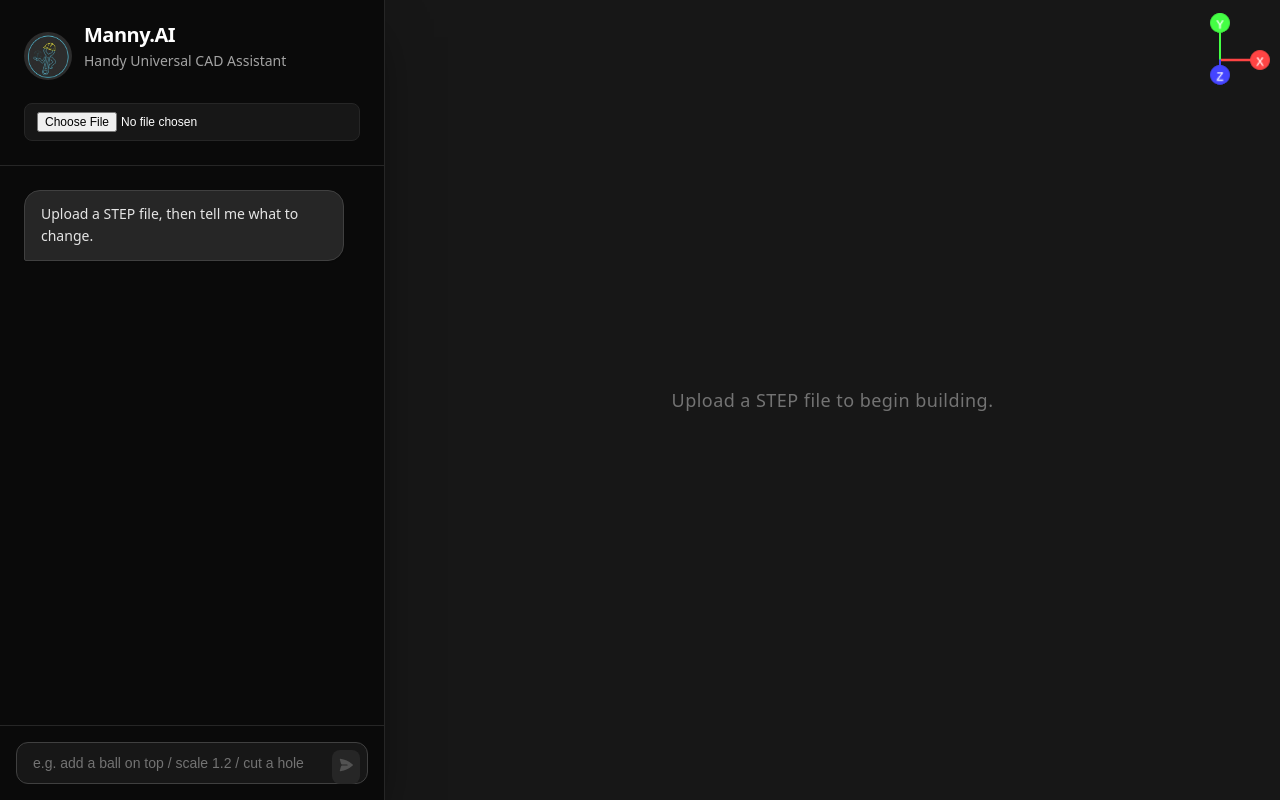
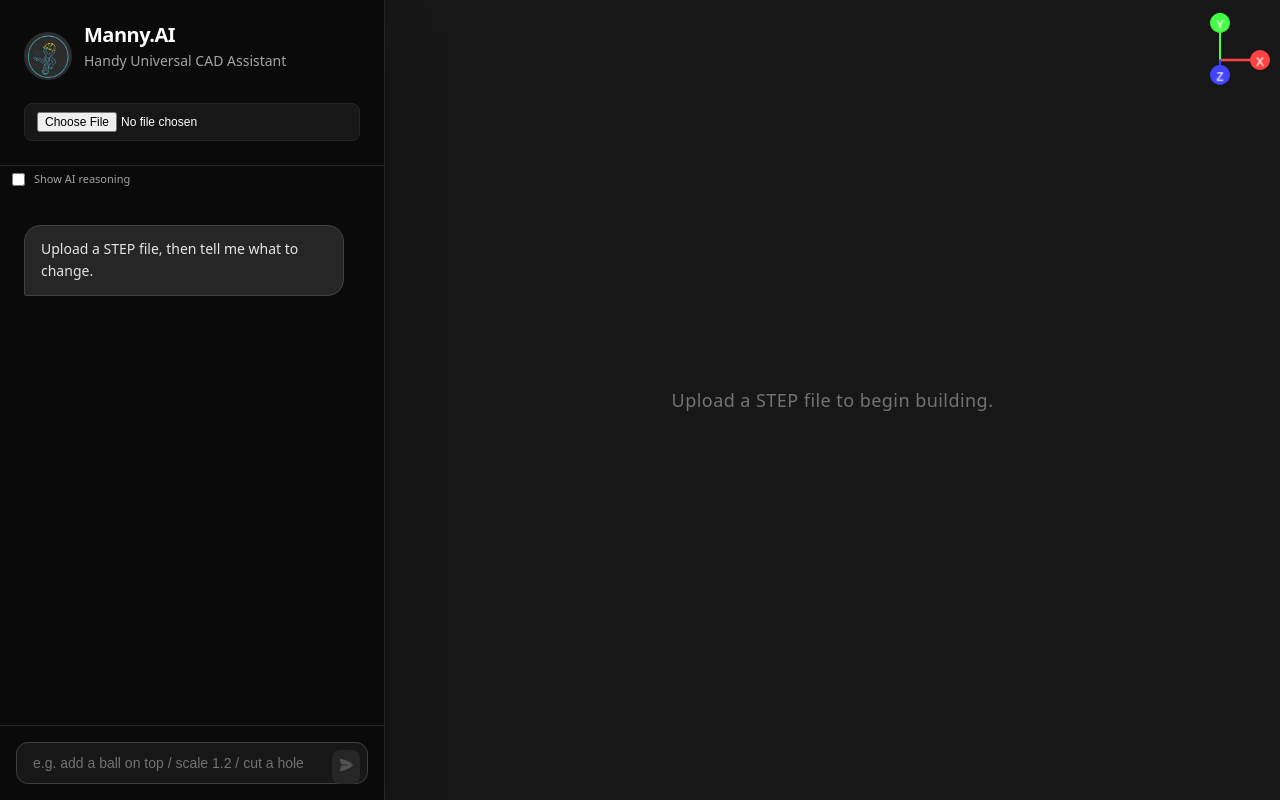
Before and after one commit to pranavputtagunta/mannyai, a React (Vite) app in the folder frontend/: page / in a window 1280 px wide. Built offline with nearby package versions, Linux system fonts and the light colour scheme.

Commit message:
Final, basic reasoning

```diff
--- a/frontend/src/App.tsx
+++ b/frontend/src/App.tsx
@@ -30,6 +30,7 @@ export default function App(): JSX.Element {
   > | null>(null);
 
   const [modelStats, setModelStats] = useState<ModelDimensions | null>(null);
+  const [showingHeatmap, setShowingHeatmap] = useState(false);
 
   const refreshVersions = async (id: string) => {
     try {
@@ -223,9 +224,22 @@ export default function App(): JSX.Element {
           latestVersion={currentVersion}
           onModelUpdated={(newGlbUrl: string) => {
             setModelUrl(newGlbUrl);
-            if (modelId) refreshVersions(modelId);
+            // Track if this is a heatmap URL
+            setShowingHeatmap(newGlbUrl.includes("/heatmap"));
+            if (modelId && !newGlbUrl.includes("/heatmap")) {
+              refreshVersions(modelId);
+            }
           }}
           selectedPoints={selectedPoints}
+          showingHeatmap={showingHeatmap}
+          onClearHeatmap={() => {
+            if (modelId) {
+              setModelUrl(
+                `http://localhost:8000/api/cad/${modelId}/download/glb?t=${Date.now()}`,
+              );
+              setShowingHeatmap(false);
+            }
+          }}
         />
       </div>
 
--- a/frontend/src/components/ChatInterface.tsx
+++ b/frontend/src/components/ChatInterface.tsx
@@ -11,11 +11,14 @@ interface ChatInterfaceProps {
   latestVersion?: number | null;
   onModelUpdated: (newGlbUrl: string) => void;
   selectedPoints?: Array<[number, number, number]> | null;
+  showingHeatmap?: boolean;
+  onClearHeatmap?: () => void;
 }
 
 interface Message {
   role: "user" | "assistant";
   text: string;
+  thoughtProcess?: string | null;
 }
 
 const BACKEND_BASE = "http://localhost:8000";
@@ -33,6 +36,8 @@ export default function ChatInterface({
   latestVersion,
   onModelUpdated,
   selectedPoints,
+  showingHeatmap,
+  onClearHeatmap,
 }: ChatInterfaceProps): JSX.Element {
   const [input, setInput] = useState<string>("");
   const [messages, setMessages] = useState<Message[]>([
@@ -42,6 +47,7 @@ export default function ChatInterface({
     },
   ]);
   const [isProcessing, setIsProcessing] = useState<boolean>(false);
+  const [showThoughtProcess, setShowThoughtProcess] = useState<boolean>(false);
 
   // Determine if editing from a previous version (will cause truncation)
   const isEditingFromPrevious =
@@ -89,7 +95,11 @@ export default function ChatInterface({
 
       setMessages((prev) => [
         ...prev,
-        { role: "assistant", text: res.message || "Response received." },
+        {
+          role: "assistant",
+          text: res.message || "Response received.",
+          thoughtProcess: res.thought_process,
+        },
       ]);
 
       // Only update the model view if this was a modification (glb_url present)
@@ -156,6 +166,70 @@ export default function ChatInterface({
         </div>
       )}
 
+      {/* Heatmap active indicator */}
+      {showingHeatmap && (
+        <div
+          style={{
+            margin: "0 0 8px 0",
+            padding: "6px 12px",
+            borderRadius: 8,
+            background: "rgba(239, 68, 68, 0.1)",
+            border: "1px solid rgba(239, 68, 68, 0.3)",
+            color: "#ef4444",
+            fontSize: 12,
+            display: "flex",
+            alignItems: "center",
+            justifyContent: "space-between",
+          }}
+        >
+          <span>🔥 Heatmap analysis active</span>
+          <button
+            onClick={onClearHeatmap}
+            style={{
+              background: "rgba(239, 68, 68, 0.2)",
+              border: "1px solid rgba(239, 68, 68, 0.4)",
+              borderRadius: 4,
+              color: "#ef4444",
+              padding: "2px 8px",
+              fontSize: 11,
+              cursor: "pointer",
+            }}
+          >
+            Clear
+          </button>
+        </div>
+      )}
+
+      {/* Show thought process toggle */}
+      <div
+        style={{
+          display: "flex",
+          alignItems: "center",
+          gap: 8,
+          marginBottom: 8,
+          padding: "4px 8px",
+          fontSize: 11,
+          color: "#a3a3a3",
+        }}
+      >
+        <label
+          style={{
+            display: "flex",
+            alignItems: "center",
+            gap: 6,
+            cursor: "pointer",
+          }}
+        >
+          <input
+            type="checkbox"
+            checked={showThoughtProcess}
+            onChange={(e) => setShowThoughtProcess(e.target.checked)}
+            style={{ accentColor: "#8b5cf6" }}
+          />
+          Show AI reasoning
+        </label>
+      </div>
+
       <div className="messages-area">
         <AnimatePresence initial={false}>
           {messages.map((msg, idx) => (
@@ -165,7 +239,35 @@ export default function ChatInterface({
               animate={{ opacity: 1, y: 0 }}
               className={`message-row ${msg.role}`}
             >
-              <div className={`message-bubble ${msg.role}`}>{msg.text}</div>
+              <div className={`message-bubble ${msg.role}`}>
+                {msg.text}
+                {showThoughtProcess && msg.thoughtProcess && (
+                  <div
+                    style={{
+                      marginTop: 8,
+                      padding: "8px 10px",
+                      borderRadius: 6,
+                      background: "rgba(139, 92, 246, 0.1)",
+                      border: "1px solid rgba(139, 92, 246, 0.2)",
+                      fontSize: 11,
+                      color: "#a78bfa",
+                      whiteSpace: "pre-wrap",
+                    }}
+                  >
+                    <div
+                      style={{
+                        fontWeight: 600,
+                        marginBottom: 4,
+                        fontSize: 10,
+                        opacity: 0.7,
+                      }}
+                    >
+                      🧠 AI Reasoning
+                    </div>
+                    {msg.thoughtProcess}
+                  </div>
+                )}
+              </div>
             </motion.div>
           ))}
 
```
Also changed, not shown: frontend/src/services/api.ts (+5 -2 lines), 1 other file (tests, documents, lock files or other folders).
